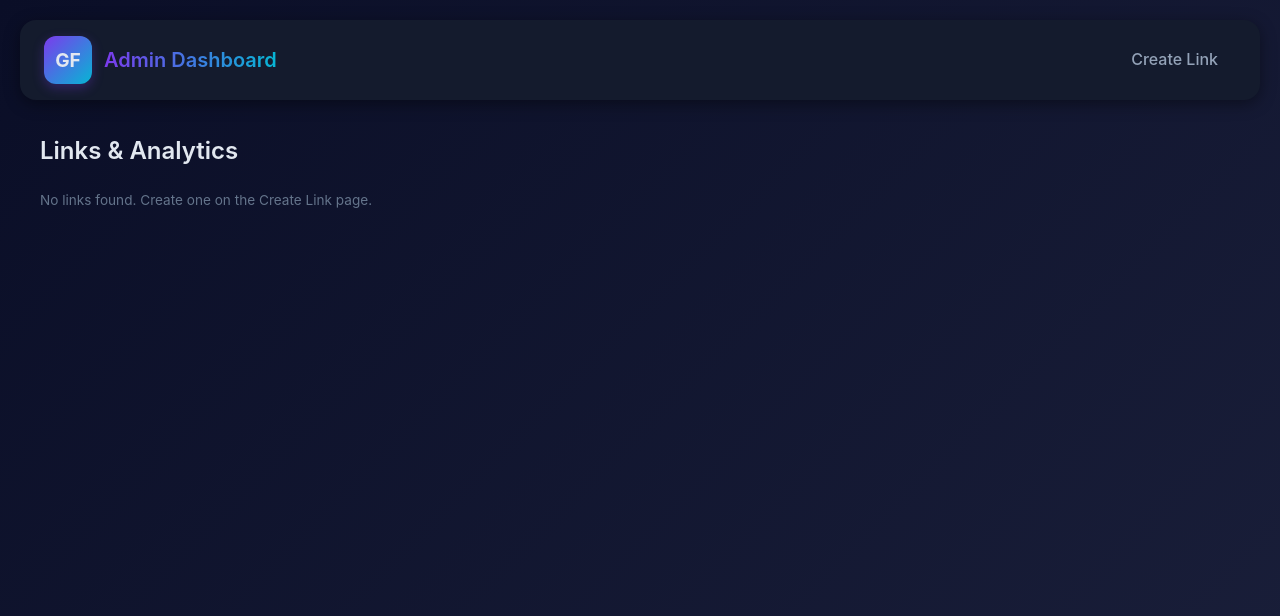
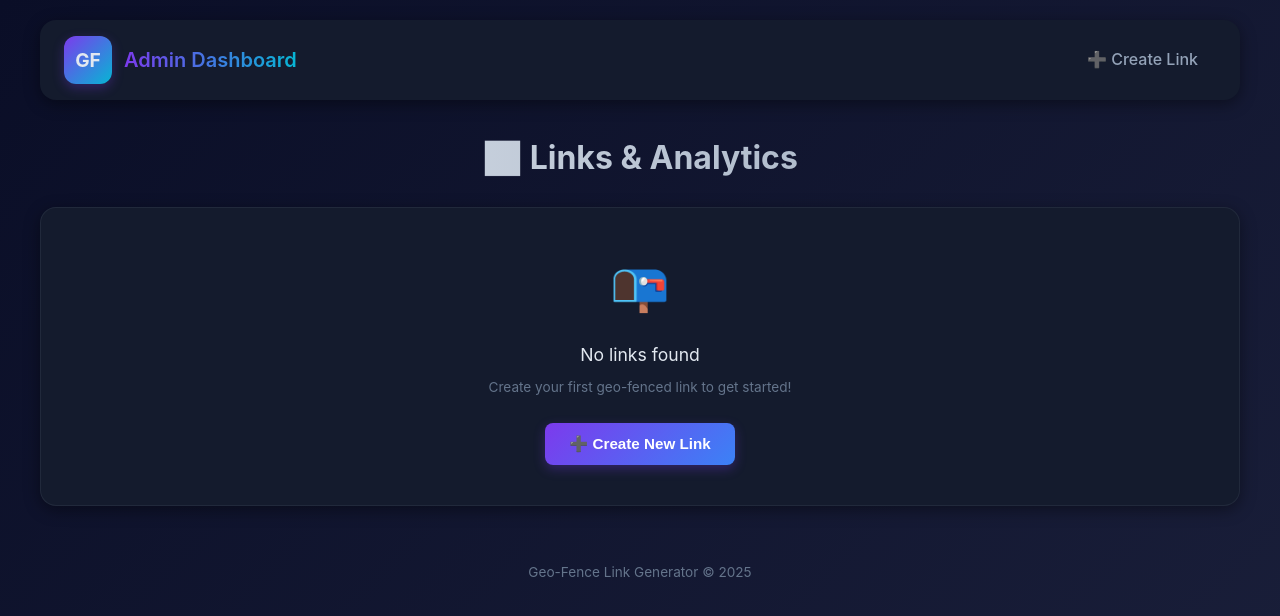
Before and after one commit to MAVIS-creator/geo_fence, a PHP site: page /dashboard.php in a window 1280 px wide. Shown: the top 616 px of the page. Run offline with PHP 8.4, Linux system fonts and the light colour scheme.

Commit message:
Auto-save 11/11/2025  1:11:07.71

```diff
--- a/public/dashboard.php
+++ b/public/dashboard.php
@@ -34,53 +34,84 @@ if ($_SERVER['REQUEST_METHOD'] === 'POST') {
 <html lang="en">
 <head>
   <meta charset="utf-8">
-  <title>Dashboard - Geo-Fence</title>
+  <meta name="viewport" content="width=device-width, initial-scale=1.0">
+  <title>Dashboard - Geo-Fence Link Generator</title>
   <link rel="stylesheet" href="assets/style.css">
 </head>
 <body>
-  <div class="header">
-    <div class="logo"><div class="mark">GF</div><div class="title">Admin Dashboard</div></div>
-    <div class="nav"><a href="index.php">Create Link</a></div>
-  </div>
   <div class="container">
-    <h2>Links & Analytics</h2>
+    <div class="header">
+      <div class="logo"><div class="mark">GF</div><div class="title">Admin Dashboard</div></div>
+      <div class="nav"><a href="index.php">➕ Create Link</a></div>
+    </div>
+
+    <h1>📊 Links & Analytics</h1>
 
     <?php foreach($messages as $m): ?>
-      <div class="card" style="margin-bottom:8px; background:<?= $m['type']==='error' ? 'rgba(255,0,0,0.08)' : 'rgba(0,255,0,0.04)' ?>"><?= htmlspecialchars($m['text']) ?></div>
+      <div class="card" style="margin-bottom:12px; background:<?= $m['type']==='error' ? 'rgba(239,68,68,0.1)' : 'rgba(16,185,129,0.1)' ?>; border-color:<?= $m['type']==='error' ? 'rgba(239,68,68,0.3)' : 'rgba(16,185,129,0.3)' ?>">
+        <?= $m['type']==='error' ? '❌' : '✅' ?> <?= htmlspecialchars($m['text']) ?>
+      </div>
     <?php endforeach; ?>
 
     <?php if (empty($links)): ?>
-      <p class="small">No links found. Create one on the Create Link page.</p>
+      <div class="card" style="text-align:center;padding:40px">
+        <div style="font-size:3rem;margin-bottom:16px">📭</div>
+        <p style="font-size:1.1rem;margin-bottom:8px">No links found</p>
+        <p class="small">Create your first geo-fenced link to get started!</p>
+        <a href="index.php" style="display:inline-block;margin-top:16px"><button>➕ Create New Link</button></a>
+      </div>
     <?php else: ?>
+      <div class="card" style="padding:16px;margin-bottom:20px">
+        <div class="stats">
+          <div class="stat">📊 Total Links: <strong><?= count($links) ?></strong></div>
+          <div class="stat">✅ Total Success: <strong><?= array_sum(array_column($analytics, 'successful_access')) ?></strong></div>
+          <div class="stat">❌ Total Failed: <strong><?= array_sum(array_column($analytics, 'failed_access')) ?></strong></div>
+          <div class="stat">🔄 Total Attempts: <strong><?= array_sum(array_column($analytics, 'total_attempts')) ?></strong></div>
+        </div>
+      </div>
+
       <?php foreach(array_reverse($links) as $link): ?>
         <?php $stat = $analytics[$link['id']] ?? null; ?>
         <div class="card link-row">
           <div style="flex:1">
-            <div><strong><?= htmlspecialchars($link['target_url']) ?></strong></div>
-            <div class="small">ID: <?= htmlspecialchars(substr($link['id'],0,8)) ?>… | Expires: <?= htmlspecialchars($link['expires']) ?></div>
+            <div style="margin-bottom:8px">
+              <strong style="font-size:1.05rem">🎯 <?= htmlspecialchars($link['target_url']) ?></strong>
+            </div>
+            <div class="small" style="margin-bottom:12px">
+              🆔 <?= htmlspecialchars(substr($link['id'],0,8)) ?>… |
+              📍 <?= number_format($link['lat'], 4) ?>, <?= number_format($link['lng'], 4) ?> |
+              📏 <?= $link['radius'] ?>m radius |
+              ⏰ Expires: <?= htmlspecialchars($link['expires']) ?>
+            </div>
             <div class="stats">
-              <div class="stat">Attempts: <?= $stat['total_attempts'] ?? 0 ?></div>
-              <div class="stat">Success: <?= $stat['successful_access'] ?? 0 ?></div>
-              <div class="stat">Failed: <?= $stat['failed_access'] ?? 0 ?></div>
+              <div class="stat">🔄 Attempts: <strong><?= $stat['total_attempts'] ?? 0 ?></strong></div>
+              <div class="stat" style="border-color:rgba(16,185,129,0.2)">✅ Success: <strong><?= $stat['successful_access'] ?? 0 ?></strong></div>
+              <div class="stat" style="border-color:rgba(239,68,68,0.2)">❌ Failed: <strong><?= $stat['failed_access'] ?? 0 ?></strong></div>
+              <?php if ($stat && $stat['last_access']): ?>
+                <div class="stat">🕐 Last: <strong><?= date('M d, H:i', strtotime($stat['last_access'])) ?></strong></div>
+              <?php endif; ?>
             </div>
           </div>
-          <div style="display:flex;flex-direction:column;gap:8px">
+          <div style="display:flex;flex-direction:column;gap:8px;min-width:120px">
             <?php $token = jwt_sign(['sub'=>'geo-fence-link','jti'=>$link['id'],'lat'=>$link['lat'],'lng'=>$link['lng'],'radius'=>$link['radius'],'target_url'=>$link['target_url'],'exp'=>strtotime($link['expires'])]);
                   $url = rtrim($_ENV['APP_URL'] ?? (($_SERVER['REQUEST_SCHEME'] ?? 'http').'://'.$_SERVER['HTTP_HOST']), '/') . '/redirect.php?token=' . $token;
             ?>
-            <a href="<?= htmlspecialchars($url) ?>" target="_blank" class="badge">Open</a>
-            <a href="<?= htmlspecialchars(generate_qr_code_url($url)) ?>" target="_blank" class="badge">QR</a>
+            <a href="<?= htmlspecialchars($url) ?>" target="_blank" class="badge" style="text-align:center">🔗 Open Link</a>
+            <a href="<?= htmlspecialchars(generate_qr_code_url($url)) ?>" download="qr-<?= htmlspecialchars(substr($link['id'],0,8)) ?>.png" class="badge" style="text-align:center">📱 QR Code</a>
             <form method="POST" style="margin:0">
               <input type="hidden" name="_token" value="<?= htmlspecialchars($csrfToken) ?>">
               <input type="hidden" name="action" value="delete">
               <input type="hidden" name="id" value="<?= htmlspecialchars($link['id']) ?>">
-              <button type="submit" class="ghost">Delete</button>
+              <button type="submit" class="ghost" onclick="return confirm('Are you sure you want to delete this link?')" style="font-size:0.85rem;padding:6px 12px">🗑️ Delete</button>
             </form>
           </div>
         </div>
       <?php endforeach; ?>
     <?php endif; ?>
 
+    <div class="footer" style="margin-top:32px;padding:20px;text-align:center;color:var(--text-muted)">
+      <p class="small">Geo-Fence Link Generator &copy; <?= date('Y') ?></p>
+    </div>
   </div>
 </body>
 </html>
```
